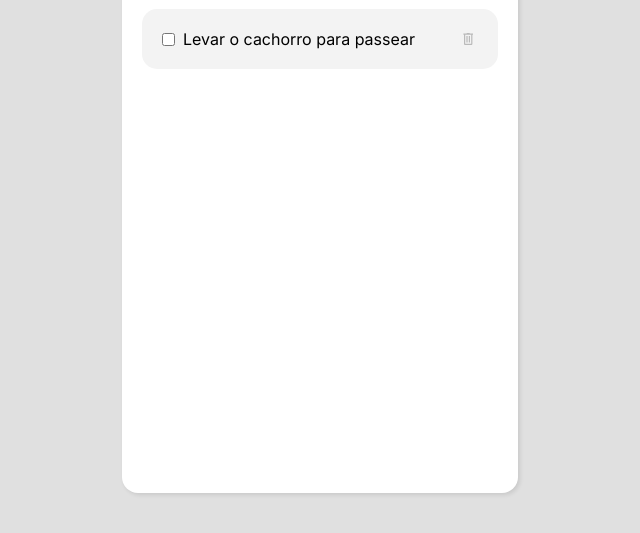
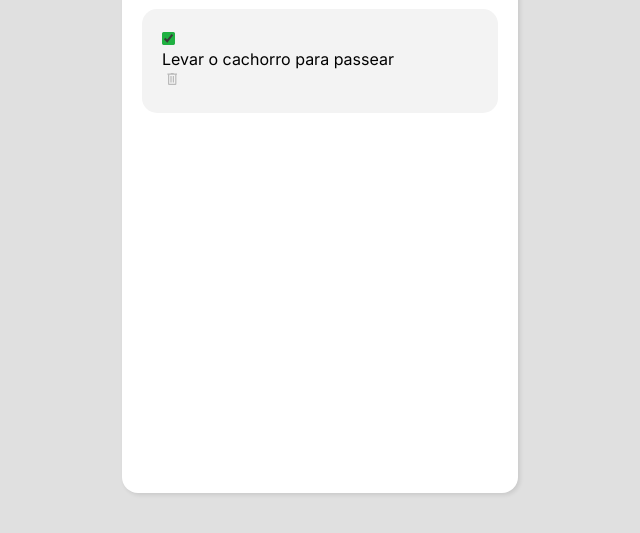
Before and after one commit to Pulista/ListaDeTarefas, a website with bundled scripts: page index.html in a window 1280 px wide. Shown: the part 227-760 px from the top of the page, without its empty margins (320-960 px from the left). Built offline with nearby package versions, Linux system fonts and the light colour scheme; files whose address does not match are found by name.

Commit message:
Update index.html

```diff
--- a/index.html
+++ b/index.html
@@ -8,6 +8,7 @@
   <link rel="preconnect" href="https://fonts.googleapis.com">
 <link rel="preconnect" href="https://fonts.gstatic.com" crossorigin>
 <link href="https://fonts.googleapis.com/css2?family=Inter:wght@400;700&family=Poppins:wght@400;700;800&display=swap" rel="stylesheet">
+<link rel="stylesheet" href="https://cdnjs.cloudflare.com/ajax/libs/font-awesome/6.2.0/css/all.min.css">
 <script src="js/scprit.js" type="module" defer></script>
   <title>Lista de Tarefas</title>
 </head>
@@ -26,9 +27,11 @@
 
     <ul class="todo-list">
       <li class="task">
-        <input type="checkbox">
+        <div class="checkbox">
+        <input type="checkbox" checked>
         <p>Levar o cachorro para passear</p>
         <button class="delete-button"></button>
+      </div>
       </li>
     </ul>
   </div>
```
